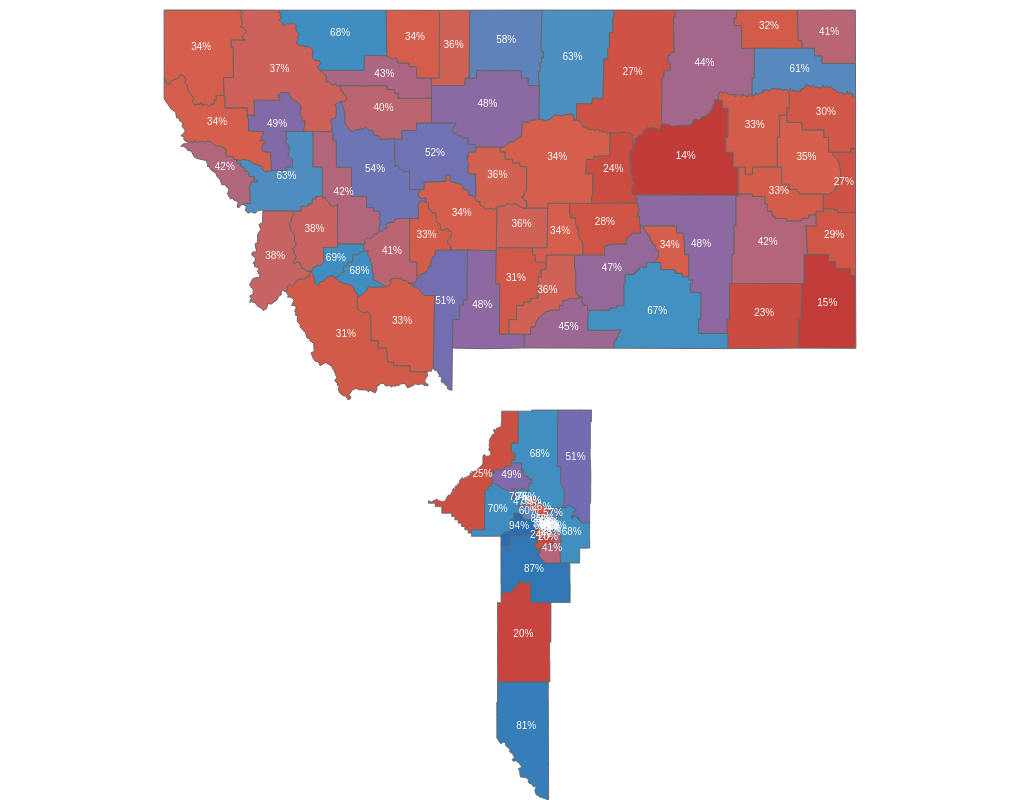
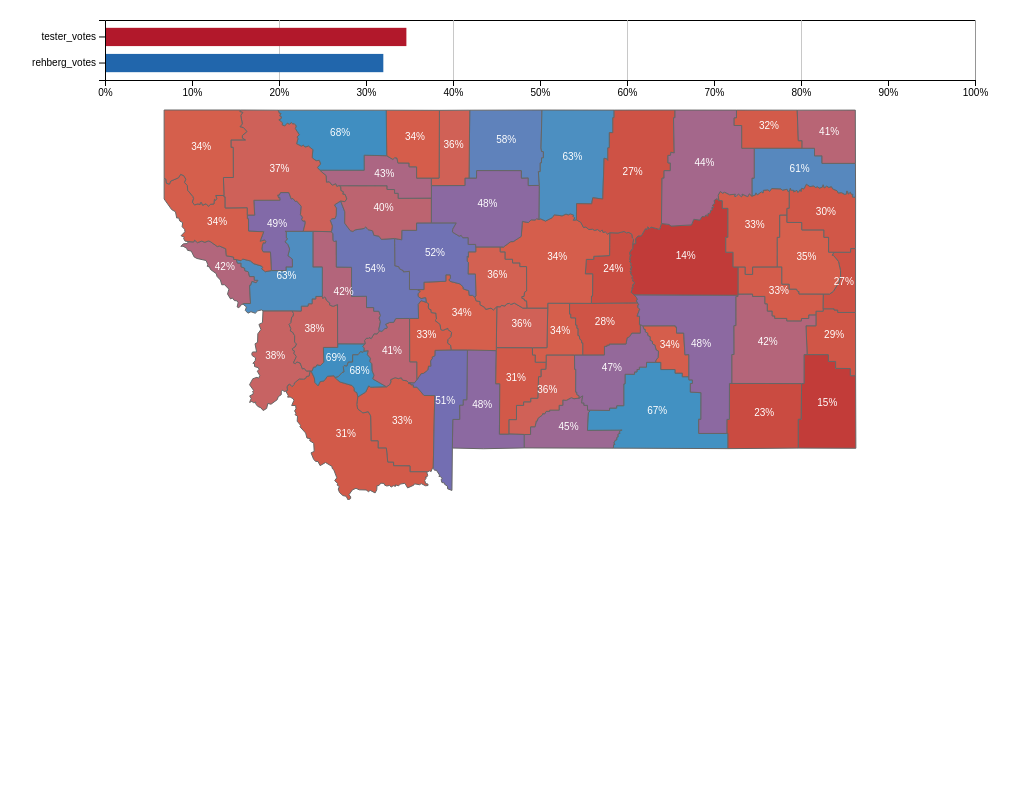
Before and after one commit to eidietrich/mt-election-maps, a website: page index.html in a window 1280 px wide. Shown: the whole page, without its empty margins (135-1154 px from the left). Drawn offline with nearby package versions, Linux system fonts and the light colour scheme.

Commit message:
Add bar graph template

```diff
--- a/index.html
+++ b/index.html
@@ -16,6 +16,10 @@
     }
     .circle {
       opacity: 0.9;
+    }
+    .grid line{
+      stroke: #bbb;
+      opacity: 0.8;
     }
     #viz-container {
       margin: auto;
@@ -37,6 +41,7 @@
   <!-- <script src="https://d3js.org/topojson.v1.min.js"></script> -->
   <script src="js/Choropleth.js"></script>
   <script src="js/CircleShadeMap.js"></script>
+  <script src="js/BarGraph.js"></script>
   <script type="text/javascript">
     // Universal functions
     var globals = {
@@ -62,28 +67,35 @@
 
     function main (error, counties, gcPrecincts, countyVotes, precinctVotes) {
 
+      var countyBar = new BarGraph({
+        'element': document.querySelector('#chart1'),
+        'data': prepForBar(countyVotes, 'reg_voters', ['tester_votes', 'rehberg_votes']),
+        'height': 100
+      })
+
       var countiesMerged = mergeData(counties, countyVotes, 'NAME', {
         'voters': 'reg_voters',
         'votesCast': 'votes_cast',
         'toPlot': 'tester_votes'
       });
       var countyMap = new Choropleth({
-          'element': document.querySelector('#chart1'),
+          'element': document.querySelector('#chart2'),
           'data': countiesMerged,
           'height': 400
         });
 
-      var precinctsMerged = mergeData(gcPrecincts, precinctVotes, 'PRECINCT', {
-        'voters': 'VOTERS',
-        'votesCast': 'VOTERS',
-        'toPlot': 'A_VOTES'
-      })
-      var gcPrecinctsMap = new Choropleth({
-          'element': document.querySelector('#chart2'),
-          'data': precinctsMerged,
-          'height': 400
-        });
+      // var precinctsMerged = mergeData(gcPrecincts, precinctVotes, 'PRECINCT', {
+      //   'voters': 'VOTERS',
+      //   'votesCast': 'VOTERS',
+      //   'toPlot': 'A_VOTES'
+      // })
+      // var gcPrecinctsMap = new Choropleth({
+      //     'element': document.querySelector('#chart2'),
+      //     'data': precinctsMerged,
+      //     'height': 400
+      //   });
 
+      // OLD -------
       // var map = new CircleShadeMap({
       //     'element': '#circleshade',
       //     'data': {
@@ -96,8 +108,10 @@
 
       // For resizing
       d3.select(window).on('resize', function(){
+        countyBar.draw();
         countyMap.draw();
-        gcPrecinctsMap.draw();
+
+        // gcPrecinctsMap.draw();
       })
     }
 
@@ -128,6 +142,46 @@
 
       return outGeoJson;
     }
+    function prepForBar (data, maxDim, issueArray) {
+      // THIS IS HALF-FUNCTIONAL
+      // Produce object for BarGraph class to plot
+      // Form of:
+      // var preppedData = {
+      //   max: 100,
+      //   results: [
+      //     {'name': 'issueA', 'votes': 45},
+      //     {'name': 'issueB', 'votes': 34},
+      //     {'name': 'issueC', 'votes': 5}
+      //   ]
+      // }
+
+        // For summing values
+      var sum = function(items, prop){
+        return items.reduce(function(a, b){
+          return a + b[prop];
+        }, 0);
+      };
+
+      var preppedData = {
+        'max': null,
+        'results': []
+      };
+
+      console.log(data);
+
+
+
+      preppedData.max = sum(data, maxDim);
+      issueArray.forEach(function(name){
+        preppedData.results.push({
+          "name": name,
+          "votes": sum(data, name)});
+      })
+
+      console.log(preppedData);
+
+      return preppedData;
+    }
 
   </script>
 </html>
--- /dev/null
+++ b/js/BarGraph.js
@@ -0,0 +1,85 @@
+// BarGraph
+
+// expects data in array with following structure:
+
+// var testData = {
+//   max: 100,
+//   results: [
+//     {'name': 'issueA', 'votes': 45},
+//     {'name': 'issueB', 'votes': 34},
+//     {'name': 'issueC', 'votes': 5}
+//   ]
+// }
+
+var BarGraph = function (props){
+  this.data = props.data;
+  this.element = props.element;
+  this.height = props.height;
+  this.margin = {top: 20, bottom: 20, right: 30, left: 100};
+
+  this.draw()
+}
+BarGraph.prototype.draw = function() {
+  d3.select(this.element).html("");
+
+  // Set up canvas dimensions
+  this.width = this.element.getBoundingClientRect().width;
+  this.plotHeight = this.height - this.margin.top - this.margin.bottom;
+  this.plotWidth = this.width - this.margin.left - this.margin.right;
+
+  // Make svg & plot area
+  this.svg = d3.select(this.element)
+      .append('svg')
+      .attr("width", this.width)
+      .attr("height", this.height)
+  this.plot = this.svg.append('g')
+    .attr('transform', 'translate(' + this.margin.left + ',' + this.margin.top + ')')
+
+  // Create scales
+  this.xScale = d3.scaleLinear()
+    .range([0, this.plotWidth])
+    .domain([0, 1]);
+  this.yScale = d3.scaleBand()
+    .range([0, this.plotHeight])
+    .padding(0.3)
+    .domain(this.data.results.map(function(d) { return d.name; }));
+  this.colorScale = d3.scaleOrdinal()
+    .domain(this.data.results.map(function(d) { return d.name; }))
+    .range(["#b2182b","#2166ac","#31a354"])
+
+  // Create axes
+  this.xAxis = d3.axisBottom(this.xScale)
+    .ticks(10, globals.format);
+  this.yAxis = d3.axisLeft(this.yScale);
+
+  this.xGridLines = d3.axisTop(this.xScale)
+    .ticks(5)
+    .tickSize(-this.plotHeight)
+    .tickFormat("");
+
+  // Draw gridlines
+  this.plot.append("g")
+    .attr("class","grid")
+    .call(this.xGridLines)
+
+  // Draw bars
+  var that = this;
+  this.plot.append("g")
+    .selectAll('.bar')
+    .data(this.data.results).enter()
+    .append("rect")
+    .attr("class","bar")
+    .attr("fill", function(d){ return that.colorScale(d.name); })
+    .attr("x", 0)
+    .attr("y", function(d){ return that.yScale(d.name); })
+    .attr("width", function(d){ return that.xScale(d.votes / that.data.max); })
+    .attr("height", that.yScale.bandwidth());
+
+  // Draw axes
+  this.plot.append("g")
+    .attr("transform", "translate(" + 0 + "," + this.plotHeight + ")")
+    .call(this.xAxis);
+  this.plot.append("g")
+    .call(this.yAxis);
+
+}
--- a/js/Choropleth.js
+++ b/js/Choropleth.js
@@ -8,13 +8,10 @@
 var Choropleth = function (props){
   this.data = props.data;
   this.element = props.element;
-
   this.height = props.height;
 
-  console.log(this.element);
-  console.log(this.element.getBoundingClientRect().width);
-  this.width = this.element.getBoundingClientRect().width;
-
+  // console.log(this.element);
+  // console.log(this.element.getBoundingClientRect().width);
   // console.log(this.data);
   this.draw()
 }
@@ -22,8 +19,6 @@ Choropleth.prototype.draw = function() {
 
   d3.select(this.element).html("");
   this.width = this.element.getBoundingClientRect().width;
-
-
 
   // Make svg
   this.svg = d3.select(this.element)
```
Also changed, not shown: README.md.
